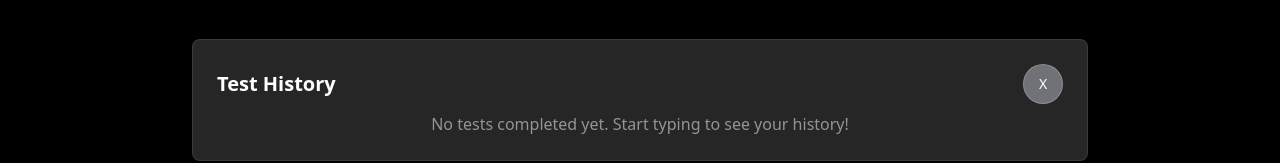
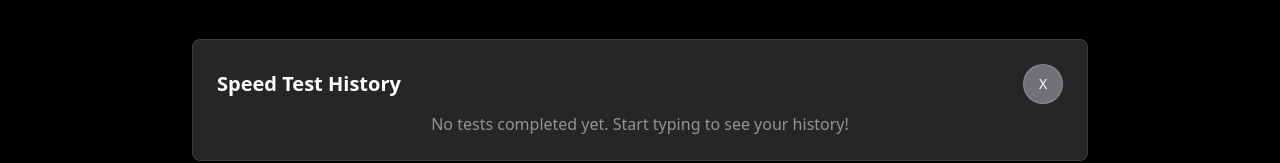
Before and after one commit to iamtridwan/typing-speed-test, a React (Vite) app: page / in a window 1280 px wide. Both pictures are taken after a click on the button "See History". Shown: the part 396-559 px from the top of the page. Built offline with nearby package versions, Linux system fonts and the light colour scheme; a web font is replaced by a local one.

Commit message:
readme and test history component

```diff
--- a/src/components/TestHistory.tsx
+++ b/src/components/TestHistory.tsx
@@ -40,7 +40,7 @@ const TestHistory = () => {
       <div className="bg-black absolute top-18 md:top-20 left-0 w-full h-screen backdrop-blur-3xl flex items-center justify-center">
         <div className="w-[90%] md:w-[70%] mx-auto mt-8 p-6 bg-[#262626] rounded-lg border border-[#949497]/20">
           <div className="flex items-center justify-between w-full mb-2">
-            <h3 className="text-white text-xl font-bold ">Test History</h3>
+            <h3 className="text-white text-xl font-bold ">Speed Test History</h3>
             <button
               type="button"
               onClick={() => dispatch({type:'SET_SHOW_HISTORY_MODAL', payload: false})}
@@ -61,7 +61,7 @@ const TestHistory = () => {
     <div className="bg-black absolute top-18 md:top-20 left-0 w-full backdrop-blur-3xl flex items-center justify-center">
     <div className="w-[90%] md:w-[70%] mx-auto mt-8 p-6 bg-[#262626] rounded-lg border border-[#949497]/20">
       <div className="flex items-center justify-between w-full mb-4">
-        <h3 className="text-white text-xl font-bold">Test History</h3>
+        <h3 className="text-white text-xl font-bold">Speed Test History</h3>
         <button
           type="button"
           onClick={() => dispatch({type:'SET_SHOW_HISTORY_MODAL', payload: false})}
```
Also changed, not shown: 1 other file (tests, documents, lock files or other folders).
